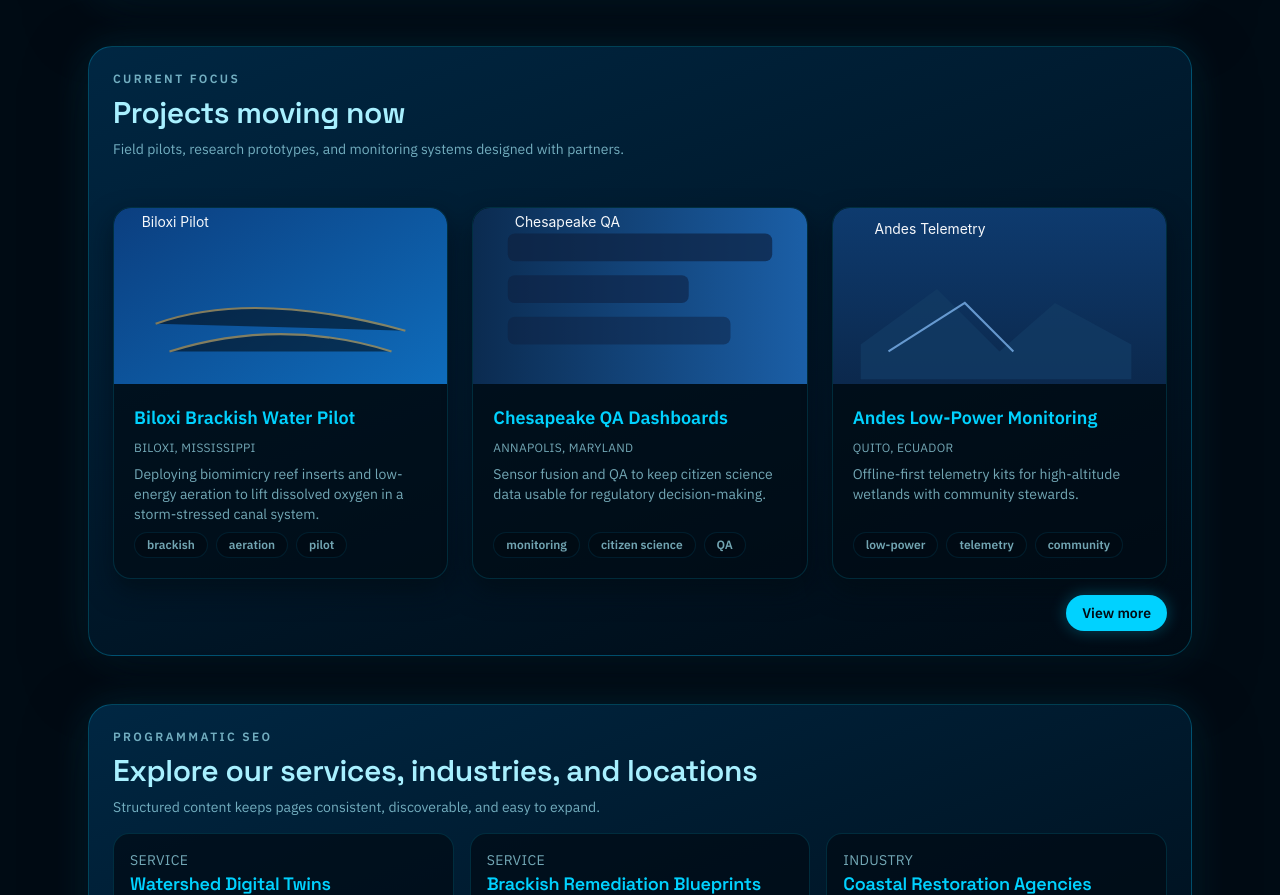
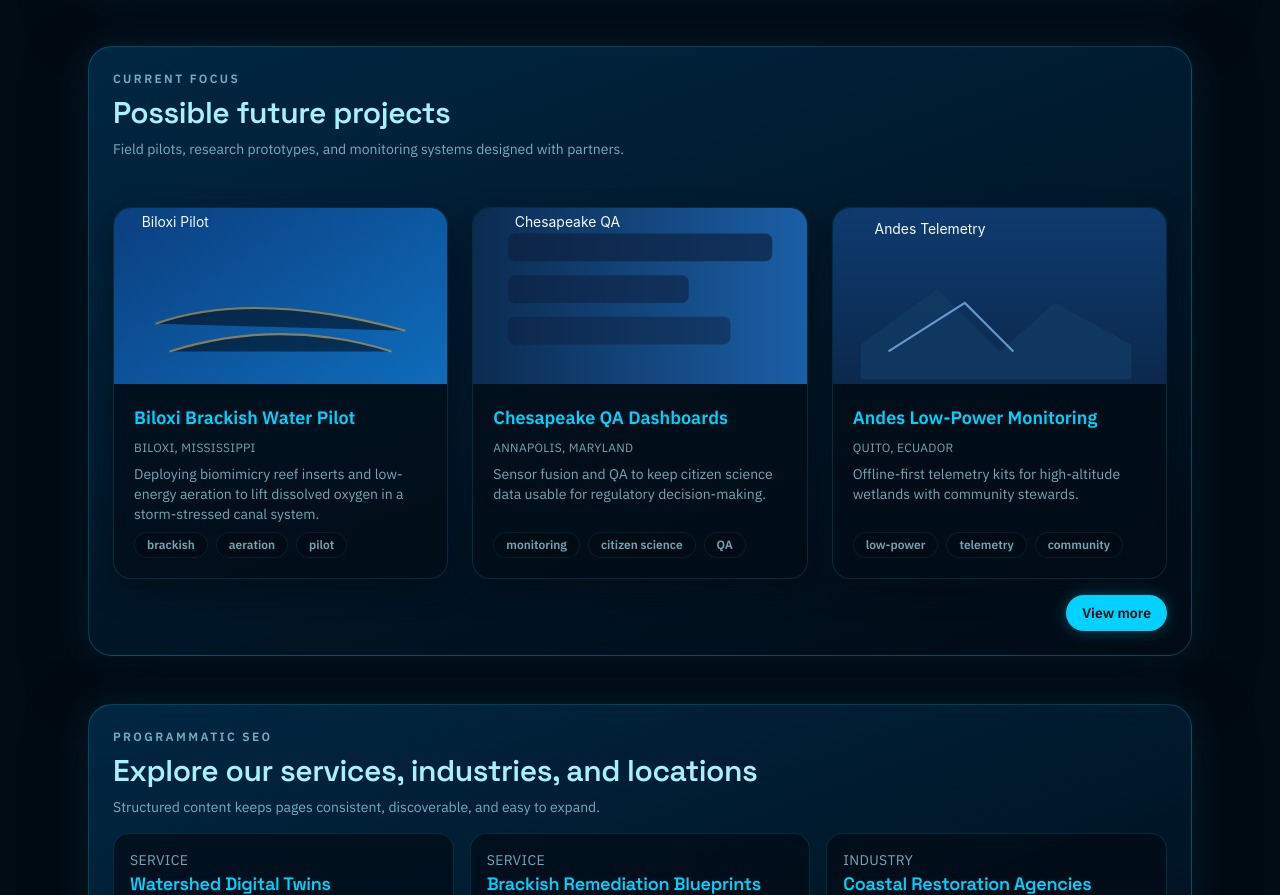
Before and after one commit to 300windsorrd/nexusverium, a Next.js app: page / in a window 1280 px wide. Shown: the part 2034-2929 px from the top of the page. Built offline with nearby package versions, Linux system fonts and the light colour scheme; no server answers.

Commit message:
Texts changes and fixed

```diff
--- a/src/app/page.tsx
+++ b/src/app/page.tsx
@@ -83,7 +83,7 @@ export default function Home() {
       <section className="nv-reveal nv-reveal--delay-2 mt-12 rounded-[24px] border border-[var(--nv-border)] bg-[linear-gradient(160deg,rgba(0,42,71,0.92),rgba(0,11,20,0.95))] p-6 shadow-[var(--shadow-card)]">
         <SectionHeading
           eyebrow="Current focus"
-          title="Projects moving now"
+          title="Possible future projects"
           description="Field pilots, research prototypes, and monitoring systems designed with partners."
         />
         <ProjectGrid projects={projects} />
```
